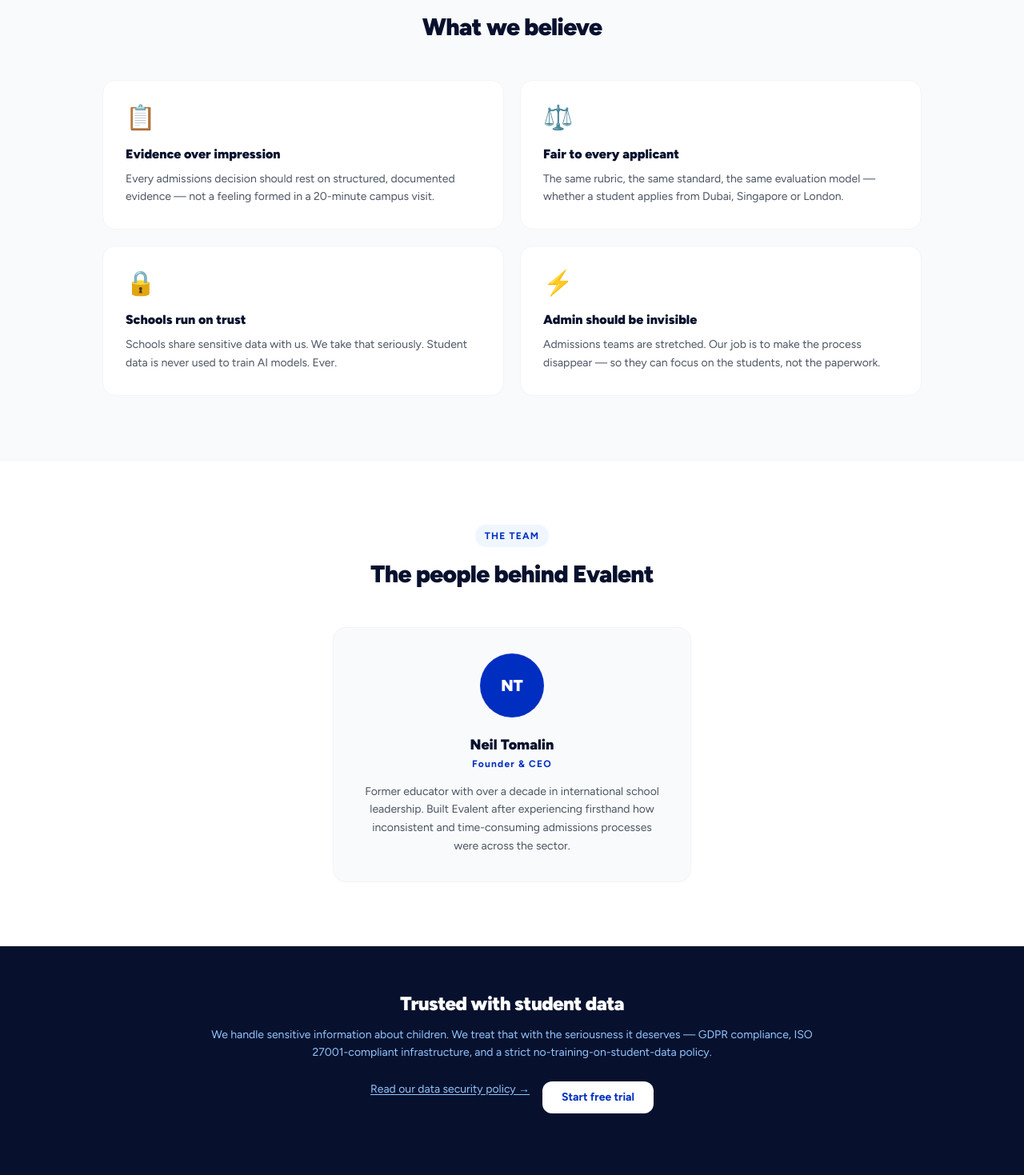
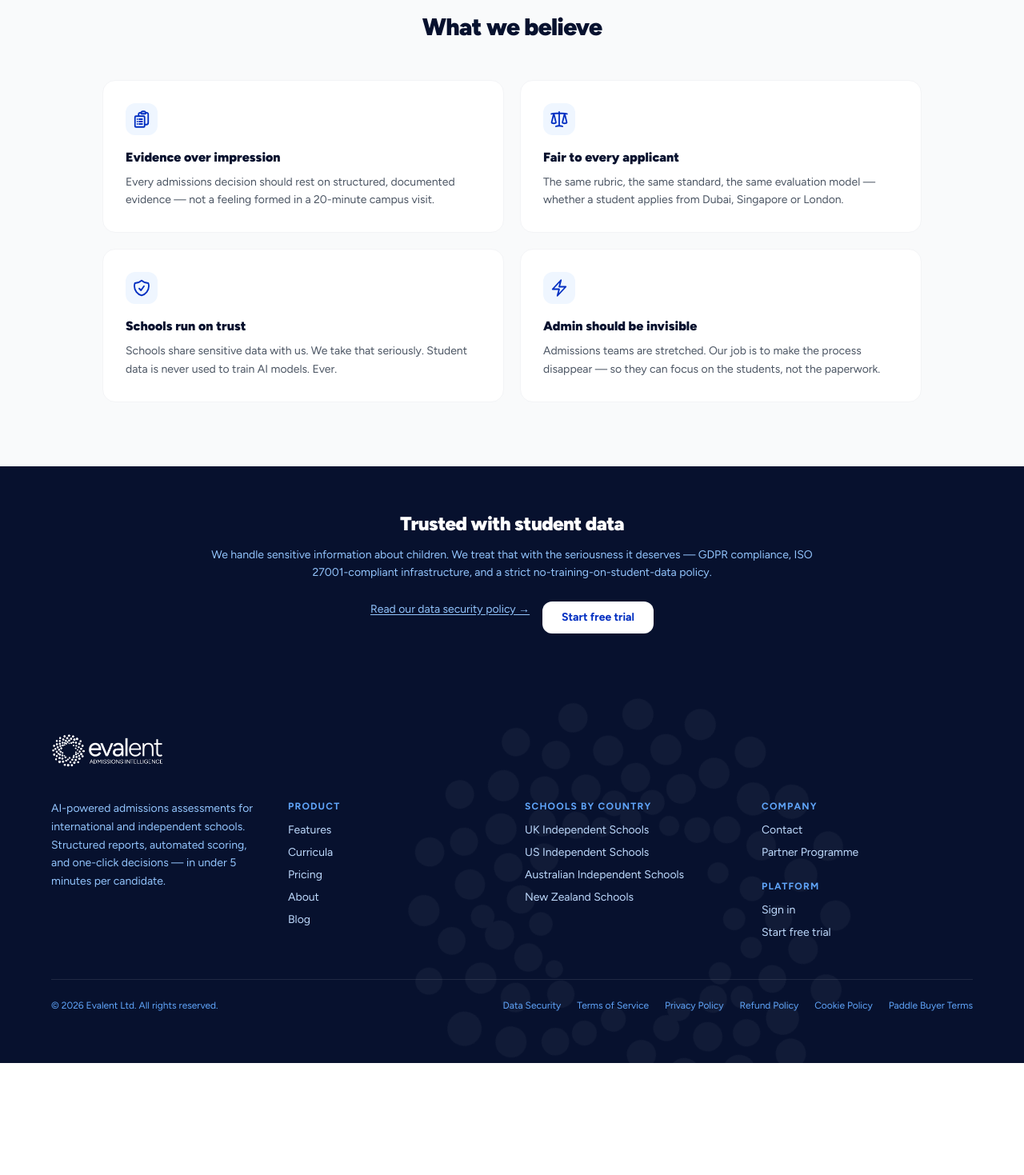
Before and after one commit to wigsbury-ui/evalent-marketing, a Next.js app: page /about in a window 1280 px wide. Shown: the part 1201-2670 px from the top of the page at 80% size. After the commit the page ends 2530 px from the top, so only its background shows below. Built offline with nearby package versions, Linux system fonts and the light colour scheme.

Commit message:
fix: about page — SVG icons for values, remove Team section

```diff
--- a/src/app/about/page.tsx
+++ b/src/app/about/page.tsx
@@ -17,31 +17,38 @@ const values = [
   {
     title: 'Evidence over impression',
     desc: 'Every admissions decision should rest on structured, documented evidence — not a feeling formed in a 20-minute campus visit.',
-    icon: '📋',
+    icon: (
+      <svg className="w-6 h-6 text-brand" fill="none" viewBox="0 0 24 24" stroke="currentColor" strokeWidth={1.8}>
+        <path strokeLinecap="round" strokeLinejoin="round" d="M9 12h3.75M9 15h3.75M9 18h3.75m3 .75H18a2.25 2.25 0 002.25-2.25V6.108c0-1.135-.845-2.098-1.976-2.192a48.424 48.424 0 00-1.123-.08m-5.801 0c-.065.21-.1.433-.1.664 0 .414.336.75.75.75h4.5a.75.75 0 00.75-.75 2.25 2.25 0 00-.1-.664m-5.8 0A2.251 2.251 0 0113.5 2.25H15c1.012 0 1.867.668 2.15 1.586m-5.8 0c-.376.023-.75.05-1.124.08C9.095 4.01 8.25 4.973 8.25 6.108V8.25m0 0H4.875c-.621 0-1.125.504-1.125 1.125v11.25c0 .621.504 1.125 1.125 1.125h9.75c.621 0 1.125-.504 1.125-1.125V9.375c0-.621-.504-1.125-1.125-1.125H8.25zM6.75 12h.008v.008H6.75V12zm0 3h.008v.008H6.75V15zm0 3h.008v.008H6.75V18z" />
+      </svg>
+    ),
   },
   {
     title: 'Fair to every applicant',
     desc: 'The same rubric, the same standard, the same evaluation model — whether a student applies from Dubai, Singapore or London.',
-    icon: '⚖️',
+    icon: (
+      <svg className="w-6 h-6 text-brand" fill="none" viewBox="0 0 24 24" stroke="currentColor" strokeWidth={1.8}>
+        <path strokeLinecap="round" strokeLinejoin="round" d="M12 3v17.25m0 0c-1.472 0-2.882.265-4.185.75M12 20.25c1.472 0 2.882.265 4.185.75M18.75 4.97A48.416 48.416 0 0012 4.5c-2.291 0-4.545.16-6.75.47m13.5 0c1.01.143 2.01.317 3 .52m-3-.52l2.62 10.726c.122.499-.106 1.028-.589 1.202a5.988 5.988 0 01-2.031.352 5.988 5.988 0 01-2.031-.352c-.483-.174-.711-.703-.59-1.202L18.75 4.971zm-16.5.52c.99-.203 1.99-.377 3-.52m0 0l2.62 10.726c.122.499-.106 1.028-.589 1.202a5.989 5.989 0 01-2.031.352 5.989 5.989 0 01-2.031-.352c-.483-.174-.711-.703-.59-1.202L5.25 4.971z" />
+      </svg>
+    ),
   },
   {
     title: 'Schools run on trust',
     desc: 'Schools share sensitive data with us. We take that seriously. Student data is never used to train AI models. Ever.',
-    icon: '🔒',
+    icon: (
+      <svg className="w-6 h-6 text-brand" fill="none" viewBox="0 0 24 24" stroke="currentColor" strokeWidth={1.8}>
+        <path strokeLinecap="round" strokeLinejoin="round" d="M9 12.75L11.25 15 15 9.75m-3-7.036A11.959 11.959 0 013.598 6 11.99 11.99 0 003 9.749c0 5.592 3.824 10.29 9 11.623 5.176-1.332 9-6.03 9-11.622 0-1.31-.21-2.571-.598-3.751h-.152c-3.196 0-6.1-1.248-8.25-3.285z" />
+      </svg>
+    ),
   },
   {
     title: 'Admin should be invisible',
     desc: 'Admissions teams are stretched. Our job is to make the process disappear — so they can focus on the students, not the paperwork.',
-    icon: '⚡',
-  },
-]
-
-const team = [
-  {
-    name: 'Neil Tomalin',
-    role: 'Founder & CEO',
-    bio: 'Former educator with over a decade in international school leadership. Built Evalent after experiencing firsthand how inconsistent and time-consuming admissions processes were across the sector.',
-    initials: 'NT',
+    icon: (
+      <svg className="w-6 h-6 text-brand" fill="none" viewBox="0 0 24 24" stroke="currentColor" strokeWidth={1.8}>
+        <path strokeLinecap="round" strokeLinejoin="round" d="M3.75 13.5l10.5-11.25L12 10.5h8.25L9.75 21.75 12 13.5H3.75z" />
+      </svg>
+    ),
   },
 ]
 
@@ -117,31 +124,11 @@ export default function About() {
           <div className="grid md:grid-cols-2 gap-5">
             {values.map(({ title, desc, icon }) => (
               <div key={title} className="bg-white rounded-2xl p-7 border border-gray-100">
-                <div className="text-3xl mb-4">{icon}</div>
+                <div className="w-10 h-10 bg-blue-50 rounded-xl flex items-center justify-center mb-4">
+                  {icon}
+                </div>
                 <h3 className="text-base font-black text-navy mb-2">{title}</h3>
                 <p className="text-sm text-gray-600 leading-relaxed">{desc}</p>
-              </div>
-            ))}
-          </div>
-        </div>
-      </section>
-
-      {/* Team */}
-      <section className="py-20 px-6 bg-white border-t border-gray-100">
-        <div className="max-w-4xl mx-auto">
-          <div className="text-center mb-12">
-            <div className="inline-flex items-center gap-2 bg-blue-50 text-brand text-xs font-bold tracking-widest px-3 py-1.5 rounded-full mb-4">THE TEAM</div>
-            <h2 className="text-3xl font-black text-navy tracking-tight">The people behind Evalent</h2>
-          </div>
-          <div className="flex justify-center">
-            {team.map(({ name, role, bio, initials }) => (
-              <div key={name} className="max-w-md bg-gray-50 rounded-2xl p-8 border border-gray-100 text-center">
-                <div className="w-20 h-20 rounded-full bg-brand text-white font-black text-xl flex items-center justify-center mx-auto mb-5">
-                  {initials}
-                </div>
-                <div className="text-lg font-black text-navy mb-0.5">{name}</div>
-                <div className="text-xs text-brand font-bold tracking-widest mb-4">{role}</div>
-                <p className="text-sm text-gray-600 leading-relaxed">{bio}</p>
               </div>
             ))}
           </div>
@@ -160,9 +147,9 @@ export default function About() {
             <Link href="/why/data-security" className="text-sm text-blue-300 hover:text-white transition-colors underline underline-offset-2">
               Read our data security policy →
             </Link>
-            <Link href="https://app.evalent.io/signup" className="inline-block bg-white text-brand font-bold text-sm px-6 py-2.5 rounded-xl hover:bg-blue-50 transition-colors">
+            <a href="https://app.evalent.io/signup" className="inline-block bg-white text-brand font-bold text-sm px-6 py-2.5 rounded-xl hover:bg-blue-50 transition-colors">
               Start free trial
-            </Link>
+            </a>
           </div>
         </div>
       </section>
```
